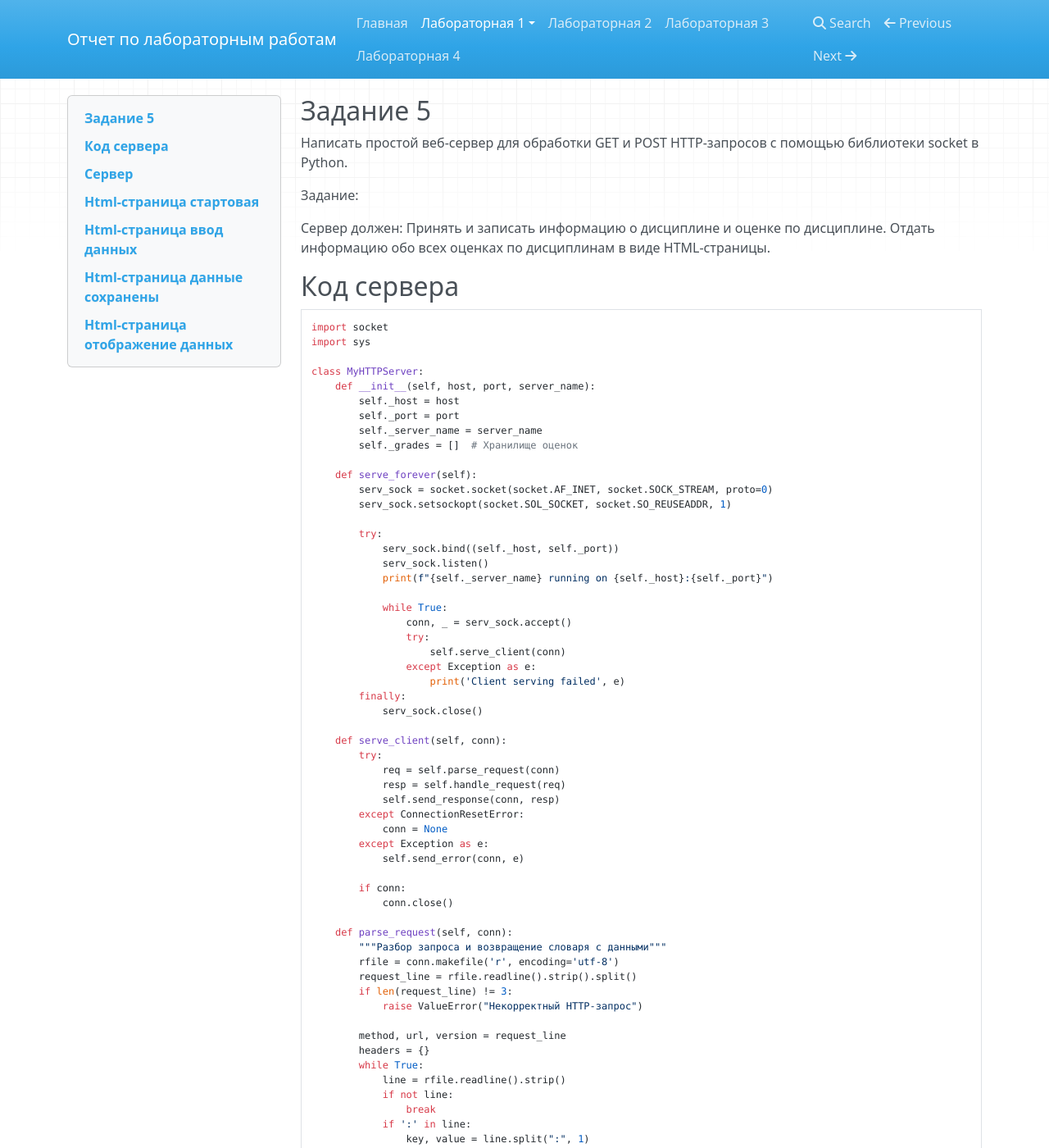
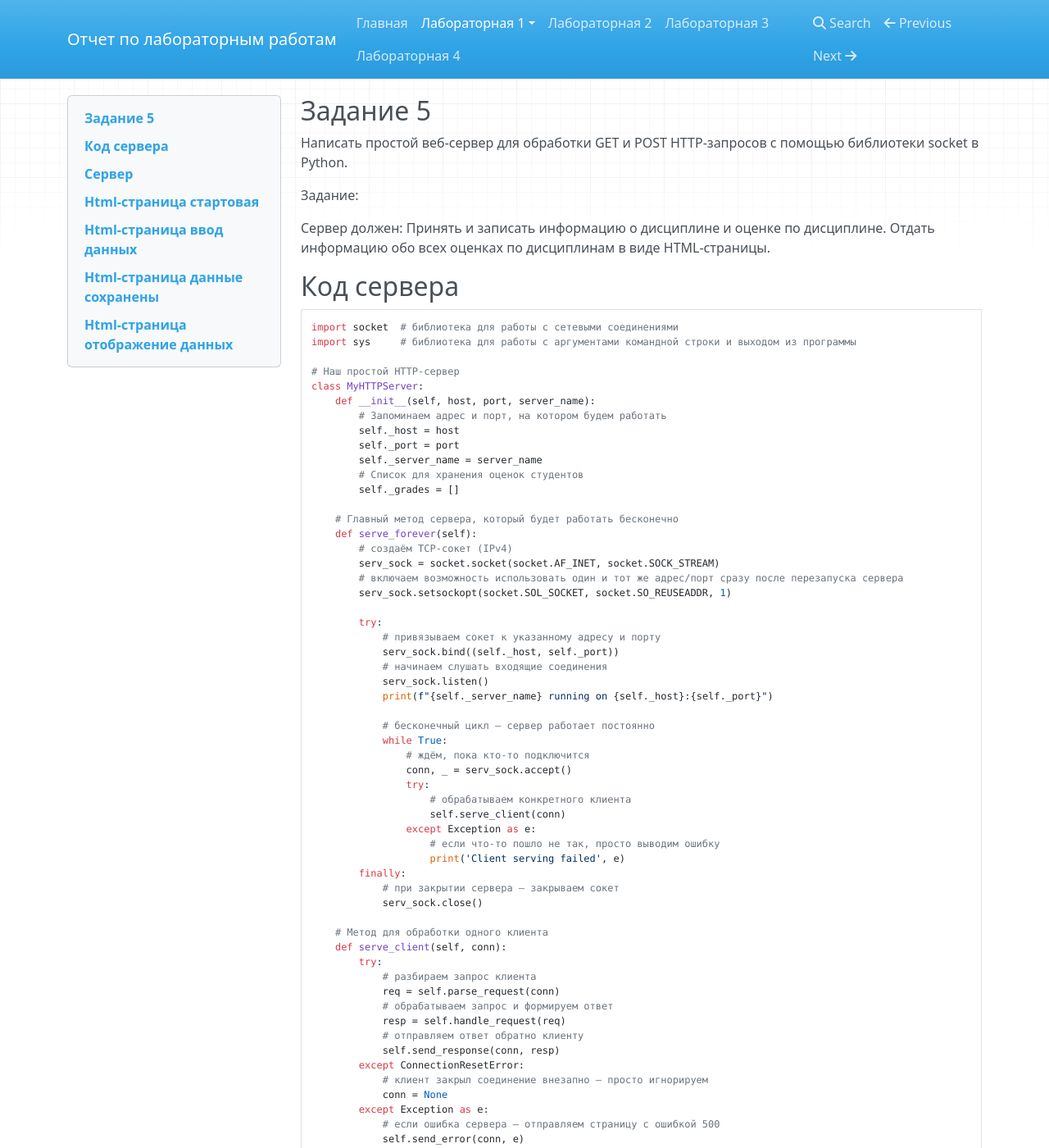
Before and after one commit to Mari-or-Marfox/labs_MkDocs, an MkDocs documentation site: the page built from docs/lab1/task5.md, in a window 1280 px wide and 1400 px high. Shown: the whole window at 82% size. Built offline with MkDocs 1.6.1, drawn with Linux system fonts in a browser that asks for light colours; nearby versions of some CDN libraries; some of the changed text lies outside the part shown.

Commit message:
Обновление

````diff
--- a/docs/lab1/task5.md
+++ b/docs/lab1/task5.md
@@ -10,69 +10,96 @@
 Отдать информацию обо всех оценках по дисциплинам в виде HTML-страницы.
 ## Код сервера
 ```python
-import socket
-import sys
+import socket  # библиотека для работы с сетевыми соединениями
+import sys     # библиотека для работы с аргументами командной строки и выходом из программы
 
+# Наш простой HTTP-сервер
 class MyHTTPServer:
     def __init__(self, host, port, server_name):
+        # Запоминаем адрес и порт, на котором будем работать
         self._host = host
         self._port = port
         self._server_name = server_name
-        self._grades = []  # Хранилище оценок
+        # Список для хранения оценок студентов
+        self._grades = []
 
+    # Главный метод сервера, который будет работать бесконечно
     def serve_forever(self):
-        serv_sock = socket.socket(socket.AF_INET, socket.SOCK_STREAM, proto=0)
+        # создаём TCP-сокет (IPv4)
+        serv_sock = socket.socket(socket.AF_INET, socket.SOCK_STREAM)
+        # включаем возможность использовать один и тот же адрес/порт сразу после перезапуска сервера
         serv_sock.setsockopt(socket.SOL_SOCKET, socket.SO_REUSEADDR, 1)
 
         try:
+            # привязываем сокет к указанному адресу и порту
             serv_sock.bind((self._host, self._port))
+            # начинаем слушать входящие соединения
             serv_sock.listen()
             print(f"{self._server_name} running on {self._host}:{self._port}")
 
+            # бесконечный цикл — сервер работает постоянно
             while True:
+                # ждём, пока кто-то подключится
                 conn, _ = serv_sock.accept()
                 try:
+                    # обрабатываем конкретного клиента
                     self.serve_client(conn)
                 except Exception as e:
+                    # если что-то пошло не так, просто выводим ошибку
                     print('Client serving failed', e)
         finally:
+            # при закрытии сервера — закрываем сокет
             serv_sock.close()
 
+    # Метод для обработки одного клиента
     def serve_client(self, conn):
         try:
+            # разбираем запрос клиента
             req = self.parse_request(conn)
+            # обрабатываем запрос и формируем ответ
             resp = self.handle_request(req)
+            # отправляем ответ обратно клиенту
             self.send_response(conn, resp)
         except ConnectionResetError:
+            # клиент закрыл соединение внезапно — просто игнорируем
             conn = None
         except Exception as e:
+            # если ошибка сервера — отправляем страницу с ошибкой 500
             self.send_error(conn, e)
 
+        # закрываем соединение с клиентом, если оно ещё открыто
         if conn:
             conn.close()
 
+    # Метод для чтения и разбора HTTP-запроса
     def parse_request(self, conn):
-        """Разбор запроса и возвращение словаря с данными"""
+        # создаём объект, как файл, чтобы удобно читать построчно
         rfile = conn.makefile('r', encoding='utf-8')
+        # читаем первую строку запроса, например: GET / HTTP/1.1
         request_line = rfile.readline().strip().split()
         if len(request_line) != 3:
+            # если строка не имеет 3 частей — это невалидный HTTP-запрос
             raise ValueError("Некорректный HTTP-запрос")
 
         method, url, version = request_line
+
+        # читаем заголовки запроса
         headers = {}
         while True:
             line = rfile.readline().strip()
             if not line:
-                break
+                break  # пустая строка — конец заголовков
             if ':' in line:
                 key, value = line.split(":", 1)
                 headers[key.strip()] = value.strip()
 
+        # тело запроса (для POST)
         body = ''
         if method.upper() == 'POST':
-            length = int(headers.get('Content-Length', 0))
+            length = int(headers.get('Content-Length', 0))  # длина тела запроса
             body = rfile.read(length)
 
+        # возвращаем всё в виде словаря
         return {
             'method': method.upper(),
             'url': url,
@@ -81,13 +108,13 @@ class MyHTTPServer:
             'body': body
         }
 
+    # Метод для обработки запроса
     def handle_request(self, req):
-        """Обработка GET и POST"""
         method = req['method']
         url = req['url']
         body = req['body']
 
-        # Разбор URL и GET-параметров
+        # разбиваем URL на путь и GET-параметры
         if '?' in url:
             path, query_string = url.split('?', 1)
             params = dict(pair.split('=') for pair in query_string.split('&') if '=' in pair)
@@ -96,7 +123,7 @@ class MyHTTPServer:
             params = {}
 
         if method == 'GET':
-            # Возвращаем HTML со всеми оценками и формой
+            # строим HTML со списком оценок и формой для добавления новой
             html = "<h1>Оценки по дисциплинам</h1><ul>"
             for g in self._grades:
                 html += f"<li>{g['discipline']}: {g['mark']}</li>"
@@ -116,10 +143,11 @@ class MyHTTPServer:
             }
 
         elif method == 'POST':
-            # Разбор тела POST
+            # читаем данные из формы
             post_params = dict(pair.split('=') for pair in body.split('&') if '=' in pair)
             discipline = post_params.get('discipline', 'Не указано')
             mark = post_params.get('mark', 'Не указано')
+            # добавляем новую оценку в список
             self._grades.append({'discipline': discipline, 'mark': mark})
             return {
                 'status': 200,
@@ -127,40 +155,49 @@ class MyHTTPServer:
                 'body': "<h1>Данные успешно сохранены</h1><a href='/'>Вернуться</a>"
             }
         else:
+            # если метод запроса не GET и не POST — говорим, что нельзя
             return {
                 'status': 405,
                 'reason': 'Method Not Allowed',
                 'body': '<h1>Метод не поддерживается</h1>'
             }
 
+    # Метод отправки ответа клиенту
     def send_response(self, conn, resp):
-        """Отправка ответа клиенту"""
         status_line = f"HTTP/1.1 {resp['status']} {resp['reason']}\r\n"
         headers = f"Content-Type: text/html; charset=utf-8\r\nContent-Length: {len(resp['body'].encode('utf-8'))}\r\n\r\n"
-        conn.sendall(status_line.encode('utf-8'))
-        conn.sendall(headers.encode('utf-8'))
-        conn.sendall(resp['body'].encode('utf-8'))
+        conn.sendall(status_line.encode('utf-8'))  # отправляем статус
+        conn.sendall(headers.encode('utf-8'))      # отправляем заголовки
+        conn.sendall(resp['body'].encode('utf-8')) # отправляем тело HTML
 
+    # Метод для отправки ошибки 500
     def send_error(self, conn, err):
-        """Отправка ошибки 500"""
         body = f"<h1>500 Internal Server Error</h1><p>{err}</p>"
         try:
+            # формируем стандартный ответ HTTP с ошибкой
             conn.sendall(f"HTTP/1.1 500 Internal Server Error\r\nContent-Length: {len(body.encode('utf-8'))}\r\n\r\n".encode('utf-8'))
             conn.sendall(body.encode('utf-8'))
         except:
+            # если даже отправка ошибки не удалась — молча игнорируем
             pass
 
+# точка входа, если файл запускается напрямую
 if __name__ == '__main__':
+    # читаем аргументы командной строки: адрес, порт и имя сервера
     host = sys.argv[1]
     port = int(sys.argv[2])
     name = sys.argv[3]
 
+    # создаём сервер
     serv = MyHTTPServer(host, port, name)
     try:
+        # запускаем сервер навсегда
         serv.serve_forever()
     except KeyboardInterrupt:
+        # если Ctrl+C — корректно останавливаем
         print("\nServer stopped")
         sys.exit(0)
+
 
 ```
 ## Сервер
````
Also changed, not shown: docs/lab2/task1.md (added, +98 -0 lines), docs/lab2/task2.md (added, +78 -0 lines), docs/lab2/task3.md (added, +63 -0 lines), site/index.html.
